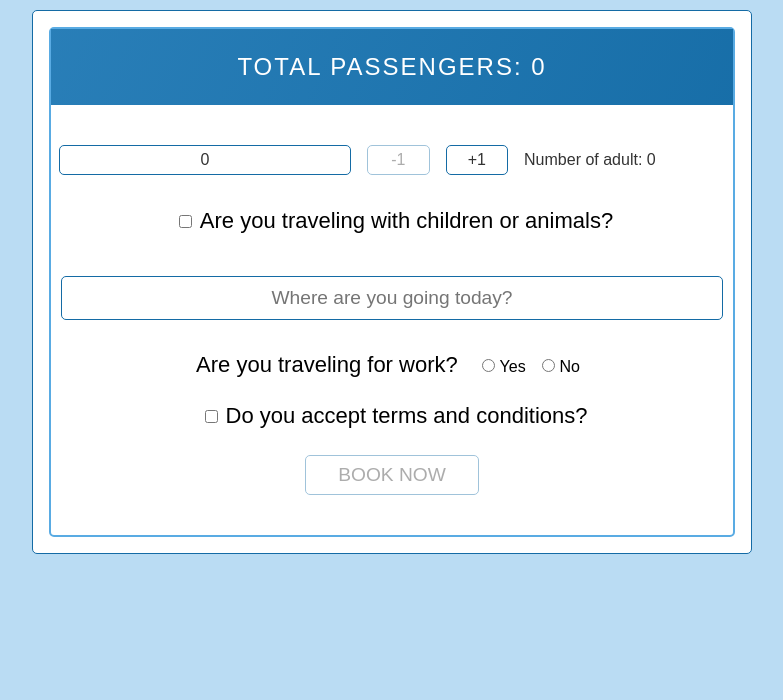
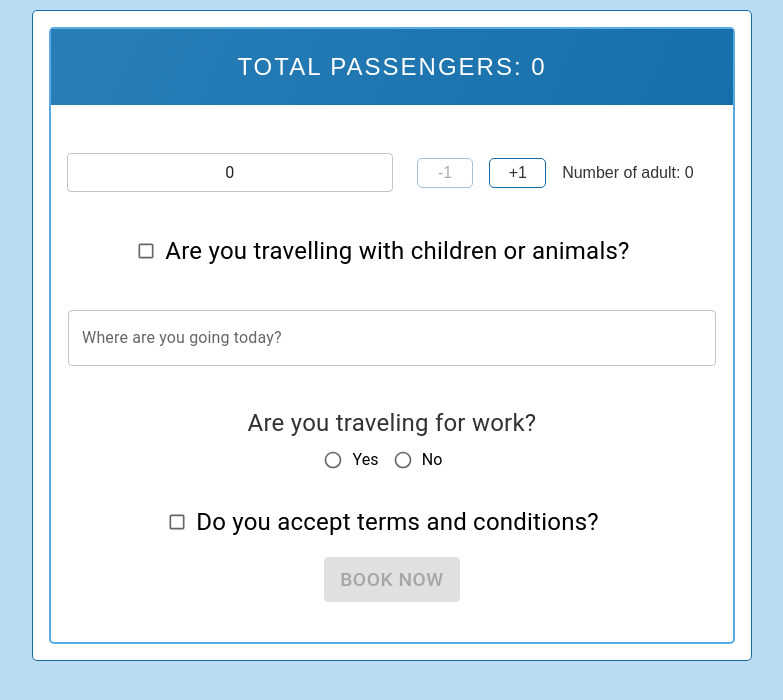
Before and after one commit to przemek-ycd/react-counter, a React (Create React App) app: page / in a window 1280 px wide. Shown: the top 700 px of the page, without its empty margins (248-1031 px from the left). Built offline with nearby package versions, Linux system fonts and the light colour scheme.

Commit message:
implement material ui

```diff
--- a/package.json
+++ b/package.json
@@ -3,6 +3,9 @@
   "version": "0.1.0",
   "private": true,
   "dependencies": {
+    "@emotion/react": "^11.13.0",
+    "@emotion/styled": "^11.13.0",
+    "@mui/material": "^5.16.6",
     "@testing-library/jest-dom": "^5.17.0",
     "@testing-library/react": "^13.4.0",
     "@testing-library/user-event": "^13.5.0",
--- a/src/App.js
+++ b/src/App.js
@@ -12,7 +12,6 @@ function App() {
   const [inputCheckboxTermAndConditions, setInputCheckboxTermAndConditions] = useState(false);
   const [inputRadioYesOrNoTravelingForWork, setInputRadioYesOrNoTravelingForWork] = useState(false);
   const [changeViewFormOrResults, setChangeViewFormOrResults] = useState(false);
-  const [initialAdultCounter, setInitialAdultCounter] = useState(0);
 
   const handleBookNowClick  = () => {
     setChangeViewFormOrResults(true);
@@ -21,14 +20,11 @@ function App() {
   const handleBackClick  = () => {
     setInputCheckboxTermAndConditions(false);
     setChangeViewFormOrResults(false);
-    setInitialAdultCounter(adultCount);
   };
 
   useEffect(() => {
-    if (initialAdultCounter !== 0 && initialAdultCounter !== adultCount){
       console.log("User changed adult counter value. New value:", adultCount);
-    }
-  }, [initialAdultCounter, adultCount]);
+  }, [adultCount, childrenCount, animalsCount]);
 
   return (
     <div className="App">
--- a/src/Counter/Counter.js
+++ b/src/Counter/Counter.js
@@ -1,5 +1,6 @@
 import React from 'react';
 import counterStyles from './counter.module.css';
+import TextField from '@mui/material/TextField';
 
 export const Counter = ({
     value,
@@ -23,11 +24,33 @@ export const Counter = ({
 
   return (
     <div className={counterStyles.counterDiv}>
-      <input
-        className={counterStyles.counterInput}
-        type='text'
+
+      <TextField
+        id="outlined-basic"
         value={value}
+        variant="outlined"
         onChange={handleInputChange}
+        sx={{
+          margin: 2,
+          width: '70%',
+          '& .MuiInputBase-input': {
+            textAlign: 'center',
+            padding: 1
+          },
+          '& .MuiOutlinedInput-root': {
+            '&:hover fieldset': {
+              borderColor: '#59abe3',
+            },
+            '&.Mui-focused fieldset': {
+              borderColor: '#59abe3',
+            },
+            '&.Mui-focused.MuiInputBase-root': {
+              '& input': {
+                borderColor: '#59abe3',
+              },
+            },
+          }
+        }}
       />
 
       <button
--- a/src/Counter/counter.module.css
+++ b/src/Counter/counter.module.css
@@ -2,19 +2,6 @@
   display: flex;
   justify-content: center;
   align-items: center;
-}
-
-.counterInput {
-  width: 50%;
-  font-size: 1rem;
-  text-align: center;
-  padding: 5px 15px;
-  margin: 0.5rem;
-  border: 1px solid #146ba5;
-  background-color: #ffffff;
-  color: #333;
-  border-radius: 5px;
-  transition: 0.3s all ease;
 }
 
 .counterParagraph {
--- a/src/Form/Form.js
+++ b/src/Form/Form.js
@@ -1,5 +1,13 @@
 import { Counter } from "../Counter/Counter";
 import formStyles from './form.module.css';
+import TextField from '@mui/material/TextField';
+import FormControlLabel from '@mui/material/FormControlLabel';
+import Checkbox from '@mui/material/Checkbox';
+import FormControl from '@mui/material/FormControl';
+import FormLabel from '@mui/material/FormLabel';
+import RadioGroup from '@mui/material/RadioGroup';
+import Radio from '@mui/material/Radio';
+import Button from '@mui/material/Button';
 
 export const Form = ({
     adultCount, setAdultCount,
@@ -44,17 +52,19 @@ export const Form = ({
             />
 
             <div>
-                <input
-                    className={formStyles.inputCheckboxAnimalsOrChildren}
-                    type="checkbox" checked={inputCheckboxChildrenOrAnimals}
-                    onChange={handleInputCheckboxChildrenOrAnimals}
+                <FormControlLabel
+                    control={<Checkbox
+                        sx={{ '& .MuiSvgIcon-root': { fontSize: 20 } }}
+                        checked={inputCheckboxChildrenOrAnimals}
+                        onChange={handleInputCheckboxChildrenOrAnimals}
+                    />}
+                    label="Are you travelling with children or animals?"
+                    sx={{
+                        '& .MuiFormControlLabel-label': {
+                            fontSize: '1.5rem',
+                        },
+                    }}
                 />
-
-                <label
-                    className={formStyles.labelCheckboxAnimalsOrChildren}
-                    for="travelingChildrenOrAnimals">
-                        Are you traveling with children or animals?
-                </label>
 
                 { inputCheckboxChildrenOrAnimals && <>
                     <Counter
@@ -74,73 +84,108 @@ export const Form = ({
             </div>
 
             <div>
-                <input
-                    className={formStyles.inputLocation}
-                    type="text"
+                <TextField
                     value={inputValueLocation}
                     onChange={handleInputValueLocation}
-                    placeholder="Where are you going today?"
+                    id="outlined-basic"
+                    label="Where are you going today?"
+                    variant="outlined"
+                    sx={{
+                        margin: 2,
+                        width: '95%',
+                        '& .MuiOutlinedInput-root': {
+                            '&:hover fieldset': {
+                                borderColor: '#59abe3',
+                            },
+                            '&.Mui-focused fieldset': {
+                                borderColor: '#59abe3',
+                            },
+                            '&.Mui-focused.MuiInputBase-root': {
+                                '& input': {
+                                    borderColor: '#59abe3',
+                                },
+                            },
+                        }
+                    }}
                 />
-            </div>
-
-            <div>
-                <label
-                    className={formStyles.labelTravelingForWork}
-                    for="travelingForWork">
-                        Are you traveling for work?
-                </label>
-
-                <input
-                    type="radio"
-                    value="yes"
-                    checked={inputRadioYesOrNoTravelingForWork === "yes"}
-                    onChange={onOptionChange}
-                />
-
-                <label
-                    className={formStyles.labelTravelingForWorkYesOrNo}
-                    for="yes">
-                        Yes
-                </label>
-
-                <input
-                    type="radio"
-                    value="no"
-                    checked={inputRadioYesOrNoTravelingForWork === "no"}
-                    onChange={onOptionChange}
-                />
-
-                <label
-                    className={formStyles.labelTravelingForWorkYesOrNo}
-                    for="no">
-                        No
-                </label>
 
             </div>
 
             <div>
-                <input
-                    className={formStyles.inputTermsAndConditions}
-                    type="checkbox"
-                    name="termsAndConditions"
-                    checked={inputCheckboxTermAndConditions}
-                    onChange={handleInputCheckboxTermAndConditions}
+
+                <FormControl>
+                    <FormLabel
+                        id="demo-row-radio-buttons-group-label"
+                        sx={{
+                            fontSize: '1.5rem',
+                            color: '#333',
+                        }}>
+                        Are you traveling for work?
+                    </FormLabel>
+                    <RadioGroup
+                        row
+                        aria-labelledby="demo-row-radio-buttons-group-label"
+                        name="row-radio-buttons-group"
+                        sx={{
+                            justifyContent: 'center',
+                        }}>
+                        <FormControlLabel
+                            value="yes"
+                            control={<Radio
+                                value="yes"
+                                checked={inputRadioYesOrNoTravelingForWork === "yes"}
+                                onChange={onOptionChange}
+                                sx={{ '& .MuiSvgIcon-root': { fontSize: 20 } }}
+                            />}
+                            label="Yes" />
+                        <FormControlLabel
+                            value="no"
+                            control={<Radio
+                                value="no"
+                                checked={inputRadioYesOrNoTravelingForWork === "no"}
+                                onChange={onOptionChange}
+                                sx={{'& .MuiSvgIcon-root': { fontSize: 20 } }}
+                            />}
+                            label="No" />
+                    </RadioGroup>
+                </FormControl>
+
+            </div>
+
+            <div>
+
+                <FormControlLabel
+                    control={<Checkbox
+                        sx={{ '& .MuiSvgIcon-root': { fontSize: 20 } }}
+                        checked={inputCheckboxTermAndConditions}
+                        onChange={handleInputCheckboxTermAndConditions}
+                    />}
+                    label="Do you accept terms and conditions?"
+                    sx={{
+                        '& .MuiFormControlLabel-label': {
+                            fontSize: '1.5rem',
+                        },
+                    }}
                 />
 
-                <label
-                    className={formStyles.labelTermsAndConditions}
-                    for="termsAndConditions">
-                        Do you accept terms and conditions?
-                </label>
+                <div>
 
-                <div>
-                    <input
-                        className={formStyles.inputButtonBookNow}
-                        type="button"
-                        value="Book now"
+                    <Button
+                        variant="contained"
                         disabled={!inputCheckboxTermAndConditions}
                         onClick={onBookNowClick}
-                    />
+                        sx={{
+                            fontSize: '1.2rem',
+                            marginTop: '1rem',
+                            backgroundColor: '#59abe3',
+                            '&:hover': {
+                                backgroundColor: '#146ba5',
+                            },
+                        }}
+                    >
+                        Book now
+                    </Button>
+
                 </div>
 
             </div>
--- a/src/Form/form.module.css
+++ b/src/Form/form.module.css
@@ -37,93 +37,3 @@
   letter-spacing: 2px;
   text-transform: uppercase;
 }
-
-/* travel with children/animals */
-.inputCheckboxAnimalsOrChildren {
-  font-size: 1rem;
-  text-align: center;
-  padding: 5px 15px;
-  margin: 0.5rem;
-  border: 1px solid #146ba5;
-  background-color: #ffffff;
-  color: #333;
-  border-radius: 5px;
-  margin-bottom: 1rem;
-}
-
-.labelCheckboxAnimalsOrChildren {
-  font-size: 22px;
-}
-
-/* location */
-.inputLocation {
-  font-size: 1.2rem;
-  text-align: center;
-  padding: 10px 15px;
-  margin: 0.5rem;
-  border: 1px solid #146ba5;
-  background-color: #ffffff;
-  color: #333;
-  border-radius: 5px;
-  width: 97%;
-}
-
-/* traveling for work */
-.labelTravelingForWork {
-  font-size: 22px;
-  margin: 0.5rem;
-  padding-right: 1rem;
-}
-
-.labelTravelingForWorkYesOrNo {
-  font-size: 16px;
-  padding-left: 0.3rem;
-  padding-right: 1rem;
-}
-
-/* terms and conditions */
-.inputTermsAndConditions {
-  font-size: 1rem;
-  text-align: center;
-  padding: 5px 15px;
-  margin: 0.5rem;
-  border: 1px solid #146ba5;
-  background-color: #ffffff;
-  color: #333;
-  border-radius: 5px;
-  margin-bottom: 1rem;
-}
-
-.labelTermsAndConditions {
-  font-size: 22px;
-}
-
-/* button book now */
-.inputButtonBookNow {
-  text-transform: uppercase;
-  font-size: 1.2rem;
-  padding: 0.5rem 2rem;
-  border: 1px solid #146ba5;
-  background-color: #ffffff;
-  color: #333;
-  border-radius: 5px;
-  margin-top: 1rem;
-  transition: 0.3s all ease;
-}
-
-.inputButtonBookNow:disabled {
-  opacity: 0.4;
-}
-
-.inputButtonBookNow:disabled:hover {
-  background-color: #f1f1f1;
-  color: #333;
-  border: 1px solid #146ba5;
-}
-
-.inputButtonBookNow:hover {
-  cursor: pointer;
-  background-color: #59abe3;
-  border: 1px solid #59abe3;
-  color: #fff;
-}
```
Also changed, not shown: src/Results/Results.js (+15 -5 lines), src/Results/results.module.css (+0 -19 lines), 1 other file (tests, documents, lock files or other folders).
